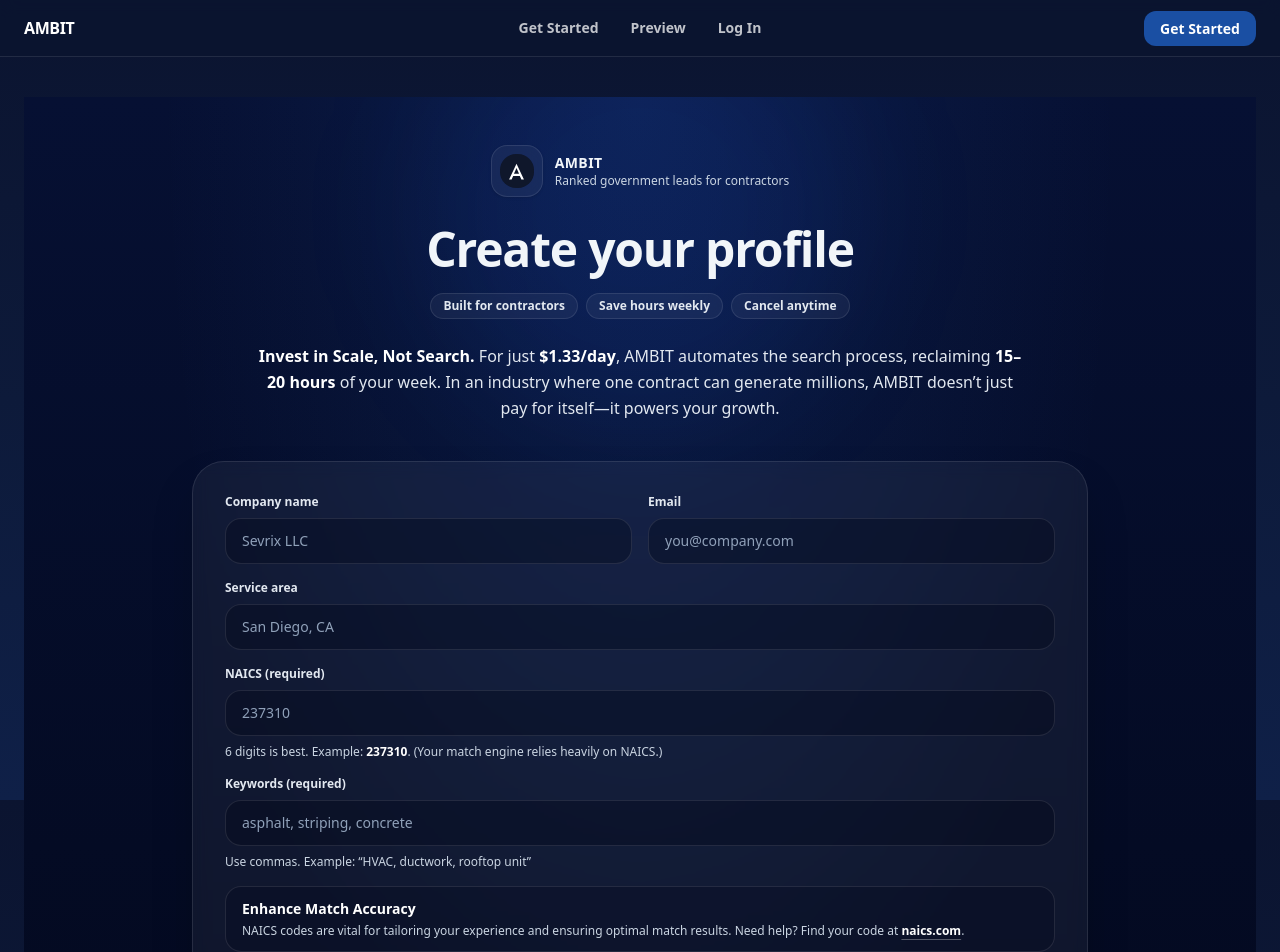
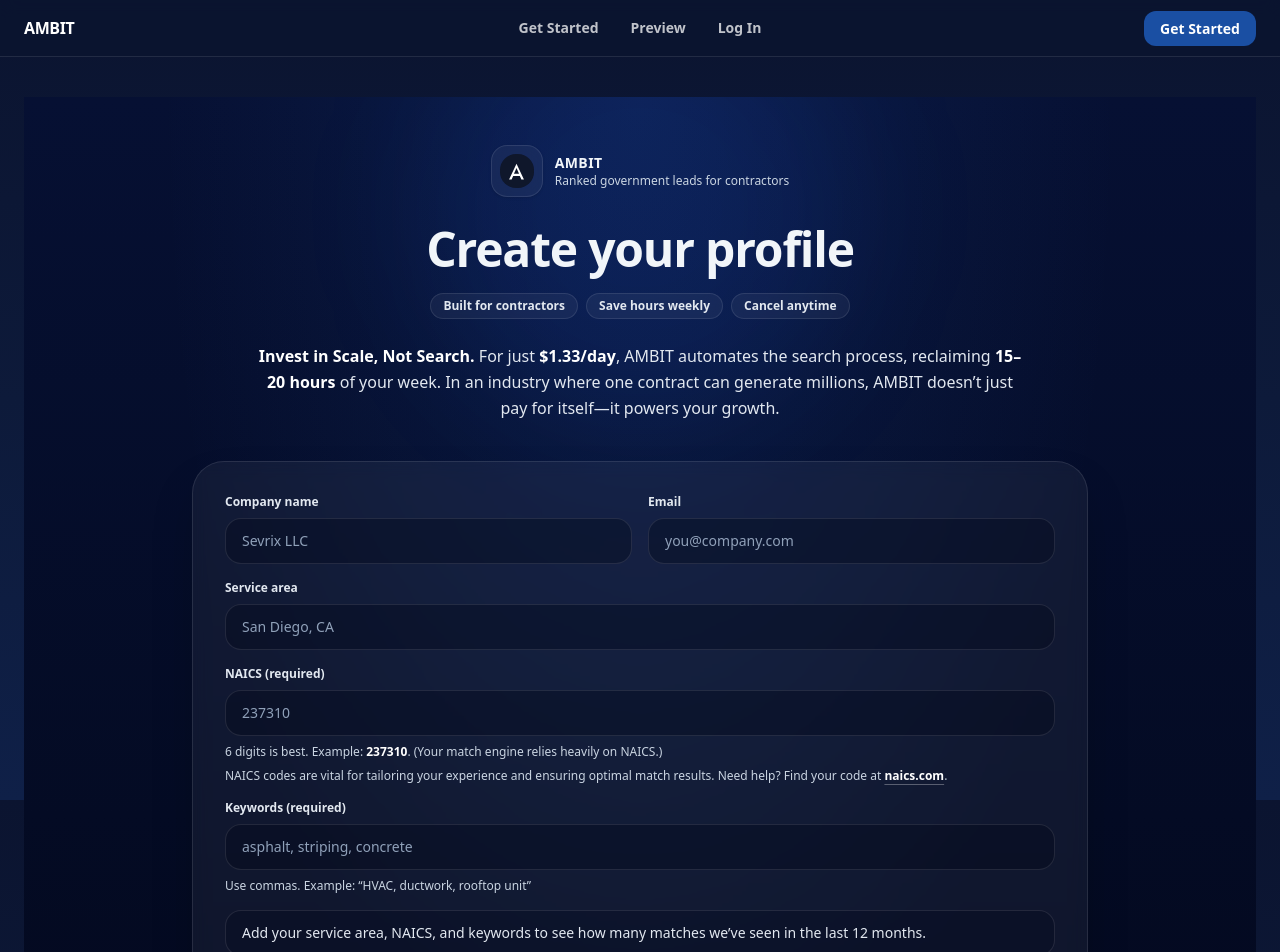
Before and after one commit to seansevrix/ambit, a Next.js app: page /get-started in a window 1280 px wide. Shown: the top 952 px of the page. Built offline with nearby package versions, Linux system fonts and the light colour scheme; no server answers.

Commit message:
Update NAICS helper text and reorder fields

```diff
--- a/app/get-started/page.tsx
+++ b/app/get-started/page.tsx
@@ -322,9 +322,26 @@ export default function GetStartedPage() {
                 inputMode="numeric"
                 pattern="\d*"
               />
+
+              {/* keep this font/style exactly */}
               <div className="text-xs text-slate-300">
                 6 digits is best. Example: <span className="font-semibold text-white">237310</span>.
                 (Your match engine relies heavily on NAICS.)
+              </div>
+
+              {/* ✅ new text goes DIRECTLY under the line above, same font */}
+              <div className="text-xs text-slate-300">
+                NAICS codes are vital for tailoring your experience and ensuring optimal match results.
+                Need help? Find your code at{" "}
+                <a
+                  href="https://www.naics.com"
+                  target="_blank"
+                  rel="noreferrer"
+                  className="font-semibold text-white underline decoration-white/30 underline-offset-4 hover:decoration-white/70"
+                >
+                  naics.com
+                </a>
+                .
               </div>
 
               {naicsTouched && !naicsValid ? (
@@ -346,24 +363,6 @@ export default function GetStartedPage() {
                 Use commas. Example: “HVAC, ductwork, rooftop unit”
               </div>
             </Field>
-
-            {/* ✅ new info section below the fill-in area */}
-            <div className="rounded-2xl border border-white/10 bg-slate-950/25 px-4 py-3 text-sm text-slate-200">
-              <div className="font-semibold text-white">Enhance Match Accuracy</div>
-              <div className="mt-1 text-xs text-slate-300">
-                NAICS codes are vital for tailoring your experience and ensuring optimal match results.
-                Need help? Find your code at{" "}
-                <a
-                  href="https://www.naics.com"
-                  target="_blank"
-                  rel="noreferrer"
-                  className="font-semibold text-white underline decoration-white/30 underline-offset-4 hover:decoration-white/70"
-                >
-                  naics.com
-                </a>
-                .
-              </div>
-            </div>
 
             <div className="rounded-2xl border border-white/10 bg-slate-950/25 px-4 py-3 text-sm text-slate-200">
               {matchCountLoading ? (
```
